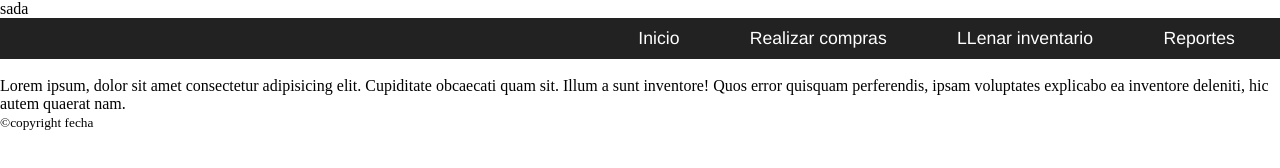
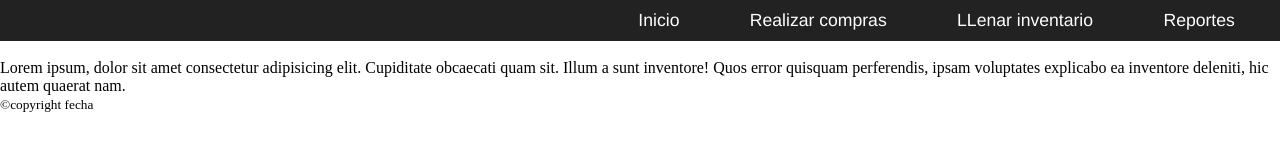
Before and after one commit to JuanGarcia-hub/licoreria, a plain HTML site: page vistas/index.html in a window 1280 px wide. Drawn offline with Linux system fonts and the light colour scheme.

Commit message:
nuevo cambio

```diff
--- a/vistas/index.html
+++ b/vistas/index.html
@@ -10,7 +10,7 @@
 </head>
 
 <body>
-    <header>sada
+    <header>
         <li>
             <ul><a href="">Inicio</a></ul>
             <ul><a href="">Realizar compras</a></ul>
```
